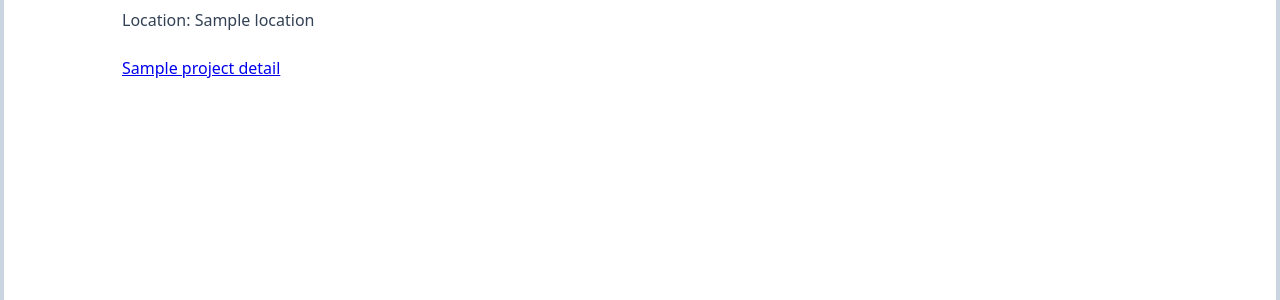
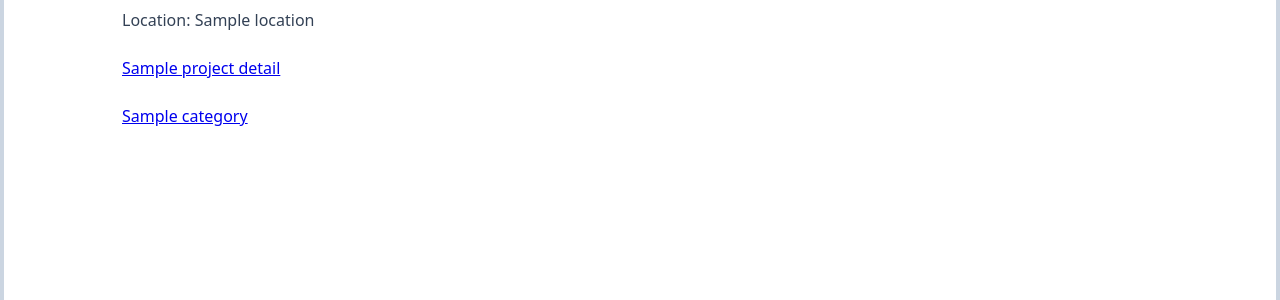
Before and after one commit to Zaanian/cse340-course-repo, a Node server app: template src/views/project.ejs in a window 1280 px wide. Shown: the part 304-604 px from the top of the page. Run offline with Node 20, Linux system fonts and the light colour scheme; the template is opened without the code that fills it: most values are stand-ins (such as "Sample title", 1, 10 or a date in 2020).

Commit message:
done week 3

```diff
--- a/src/views/project.ejs
+++ b/src/views/project.ejs
@@ -20,6 +20,14 @@
             </a>
 
         </p>
+        <div>
+            <% categories.forEach(category=> { %>
+                <!-- Link tag to the category details page -->
+                <a href="/category/<%= category.category_id %>" class="category-tag">
+                    <%= category.category_name %>
+                </a>
+                <% }) %>
+        </div>
 
 
 
--- a/src/views/projects.ejs
+++ b/src/views/projects.ejs
@@ -21,6 +21,7 @@
 
 
 
+
                 </li>
                 <% }); %>
 
```
